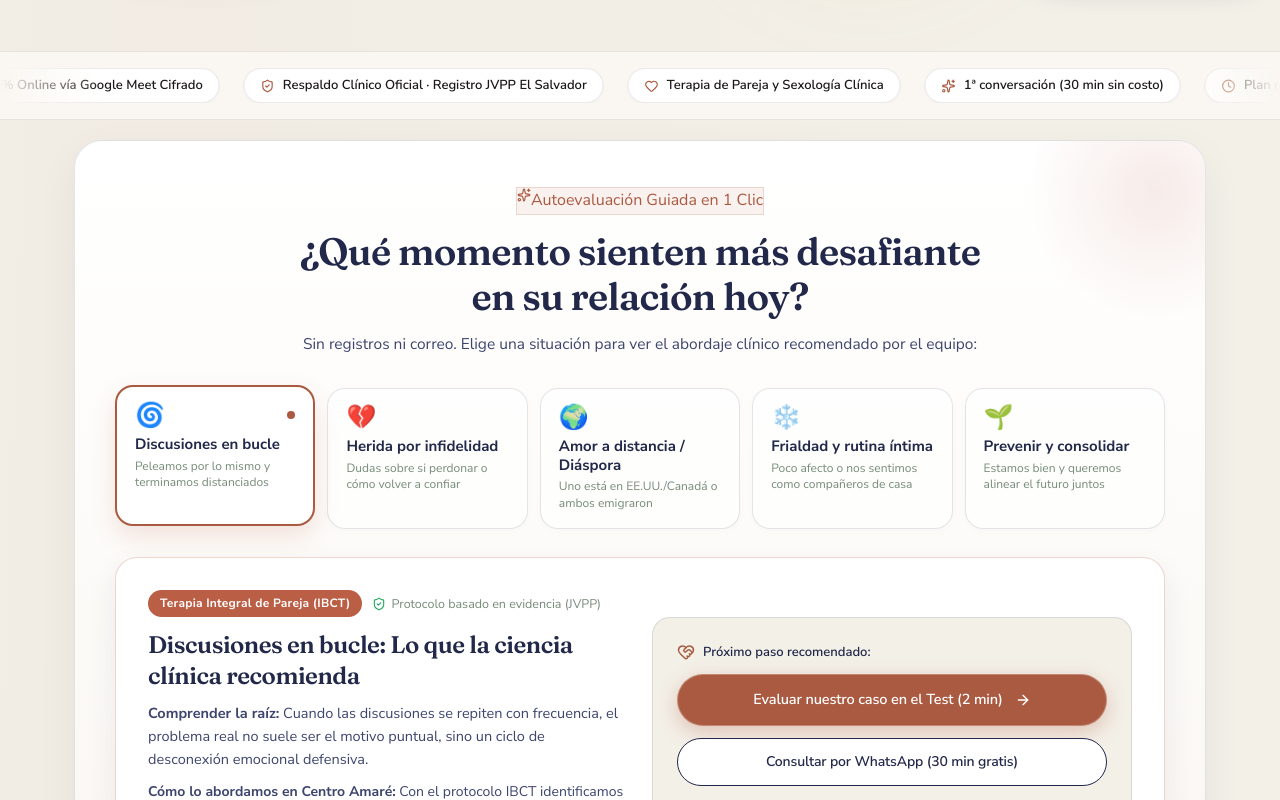
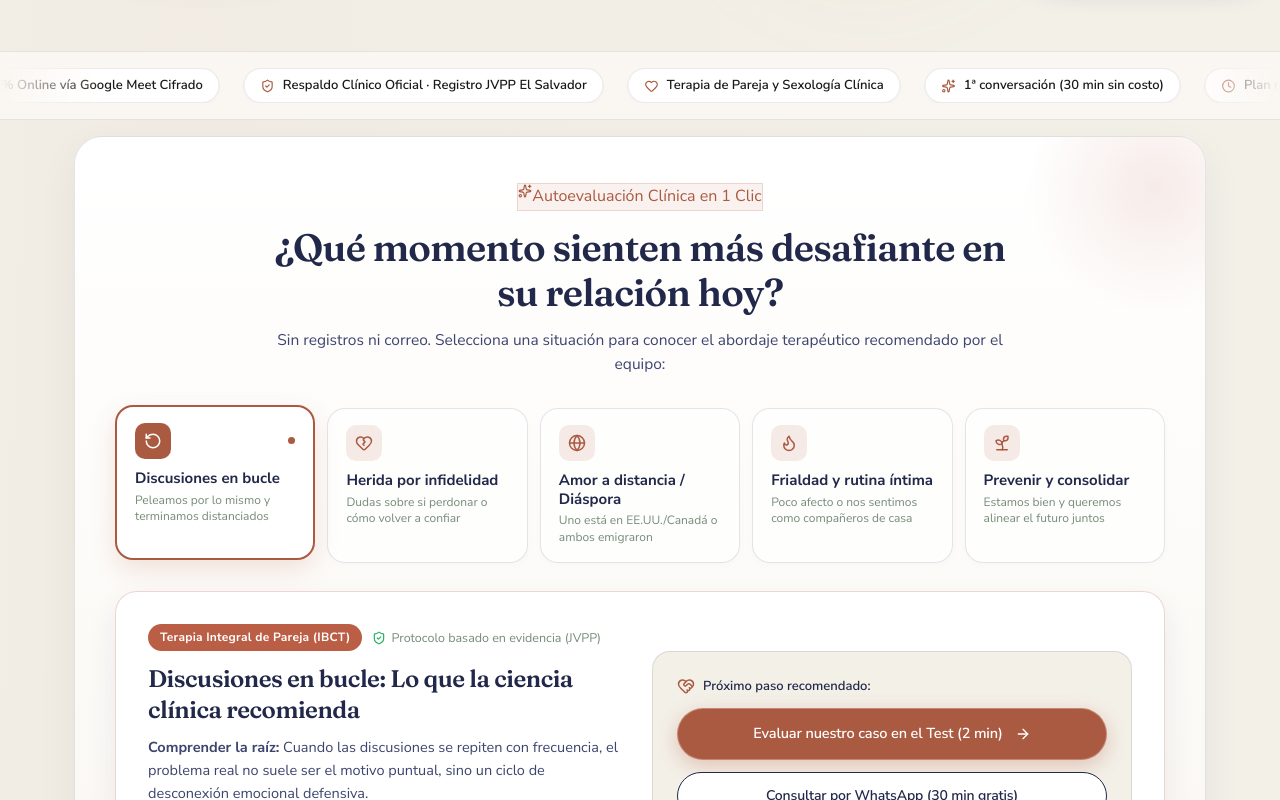
Before and after one commit to NicoMM8/Amare-Clinica, a React (Vite) app: page / in a window 1280 px wide. Shown: the part 800-1600 px from the top of the page. Built offline with nearby package versions, Linux system fonts and the light colour scheme.

Commit message:
style: remove emojis and enforce brand typography (Fraunces + Nunito Sans) and Lucide SVG icons

```diff
--- a/src/components/Hero.jsx
+++ b/src/components/Hero.jsx
@@ -1,7 +1,7 @@
 "use client";
 
 import React from 'react';
-import { Globe, HeartHandshake, ShieldCheck, Sparkles, ArrowRight } from 'lucide-react';
+import { Globe, HeartHandshake, ShieldCheck, Sparkles, ArrowRight, Clock } from 'lucide-react';
 import { PigmentAtmosphere } from './cojeev/PigmentAtmosphere';
 
 function WhatsAppIcon({ size = 20, className = "" }) {
@@ -188,7 +188,7 @@ export default function Hero() {
                 zIndex: 2,
               }}
             >
-              <span style={{ fontSize: '13px' }}>💬</span>
+              <Clock size={14} style={{ color: 'var(--color-clay)' }} />
               <span>Atención en tu propio huso horario</span>
             </div>
 
--- a/src/components/RelationshipPulse.jsx
+++ b/src/components/RelationshipPulse.jsx
@@ -1,11 +1,22 @@
 import React, { useState } from 'react';
-import { Sparkles, ArrowRight, ShieldCheck, HeartHandshake, CheckCircle2 } from 'lucide-react';
+import {
+  RotateCcw,
+  HeartCrack,
+  Globe,
+  Flame,
+  Sprout,
+  Sparkles,
+  ArrowRight,
+  ShieldCheck,
+  HeartHandshake,
+  CheckCircle2
+} from 'lucide-react';
 
 const MOODS = [
   {
     id: 'loop',
     title: 'Discusiones en bucle',
-    icon: '🌀',
+    icon: RotateCcw,
     summary: 'Peleamos por lo mismo y terminamos distanciados',
     method: 'Terapia Integral de Pareja (IBCT)',
     tagColor: '#BA5E45',
@@ -16,7 +27,7 @@ const MOODS = [
   {
     id: 'trust',
     title: 'Herida por infidelidad',
-    icon: '💔',
+    icon: HeartCrack,
     summary: 'Dudas sobre si perdonar o cómo volver a confiar',
     method: 'Protocolo de Reparación del Vínculo',
     tagColor: '#C2654D',
@@ -27,7 +38,7 @@ const MOODS = [
   {
     id: 'distance',
     title: 'Amor a distancia / Diáspora',
-    icon: '🌍',
+    icon: Globe,
     summary: 'Uno está en EE.UU./Canadá o ambos emigraron',
     method: 'Enfoque Transnacional e Identidad',
     tagColor: '#3D5A80',
@@ -38,7 +49,7 @@ const MOODS = [
   {
     id: 'intimacy',
     title: 'Frialdad y rutina íntima',
-    icon: '❄️',
+    icon: Flame,
     summary: 'Poco afecto o nos sentimos como compañeros de casa',
     method: 'Sexología Clínica y TCC Afectiva',
     tagColor: '#8D5B4C',
@@ -49,7 +60,7 @@ const MOODS = [
   {
     id: 'preventive',
     title: 'Prevenir y consolidar',
-    icon: '🌱',
+    icon: Sprout,
     summary: 'Estamos bien y queremos alinear el futuro juntos',
     method: 'Fortalecimiento Vincular Preventivo',
     tagColor: '#2E7D32',
@@ -68,7 +79,7 @@ export default function RelationshipPulse() {
   };
 
   return (
-    <section className="section" style={{ paddingTop: '20px', paddingBottom: '60px' }}>
+    <section className="section" style={{ paddingTop: '16px', paddingBottom: '60px' }}>
       <div className="container" style={{ maxWidth: '1180px' }}>
 
         {/* Main interactive wrapper card */}
@@ -98,7 +109,7 @@ export default function RelationshipPulse() {
           />
 
           {/* Header */}
-          <div style={{ textAlign: 'center', maxWidth: '720px', margin: '0 auto 32px' }}>
+          <div style={{ textAlign: 'center', maxWidth: '740px', margin: '0 auto 32px' }}>
             <div
               className="badge-pill"
               style={{
@@ -110,7 +121,7 @@ export default function RelationshipPulse() {
               }}
             >
               <Sparkles size={14} style={{ color: 'var(--color-clay)' }} />
-              <span>Autoevaluación Guiada en 1 Clic</span>
+              <span>Autoevaluación Clínica en 1 Clic</span>
             </div>
 
             <h2
@@ -126,7 +137,7 @@ export default function RelationshipPulse() {
             </h2>
 
             <p style={{ fontSize: '15.5px', color: 'var(--color-ink-secondary)', margin: 0, lineHeight: 1.55 }}>
-              Sin registros ni correo. Elige una situación para ver el abordaje clínico recomendado por el equipo:
+              Sin registros ni correo. Selecciona una situación para conocer el abordaje terapéutico recomendado por el equipo:
             </p>
           </div>
 
@@ -143,6 +154,7 @@ export default function RelationshipPulse() {
           >
             {MOODS.map((mood) => {
               const isSelected = mood.id === selectedId;
+              const MoodIcon = mood.icon;
               return (
                 <button
                   key={mood.id}
@@ -171,13 +183,27 @@ export default function RelationshipPulse() {
                       : '0 2px 8px rgba(0, 0, 0, 0.02)',
                   }}
                 >
-                  <div style={{ display: 'flex', alignItems: 'center', justifyContent: 'space-between', width: '100%', marginBottom: '8px' }}>
-                    <span style={{ fontSize: '24px', lineHeight: 1 }}>{mood.icon}</span>
+                  <div style={{ display: 'flex', alignItems: 'center', justifyContent: 'space-between', width: '100%', marginBottom: '10px' }}>
+                    <div
+                      style={{
+                        width: '36px',
+                        height: '36px',
+                        borderRadius: '10px',
+                        background: isSelected ? 'var(--color-clay)' : 'var(--color-clay-subtle)',
+                        color: isSelected ? '#FFFFFF' : 'var(--color-clay)',
+                        display: 'flex',
+                        alignItems: 'center',
+                        justifyContent: 'center',
+                        transition: 'all 0.25s ease'
+                      }}
+                    >
+                      <MoodIcon size={18} />
+                    </div>
                     {isSelected && (
                       <span
                         style={{
-                          width: '8px',
-                          height: '8px',
+                          width: '7px',
+                          height: '7px',
                           borderRadius: '50%',
                           background: 'var(--color-clay)'
                         }}
```
